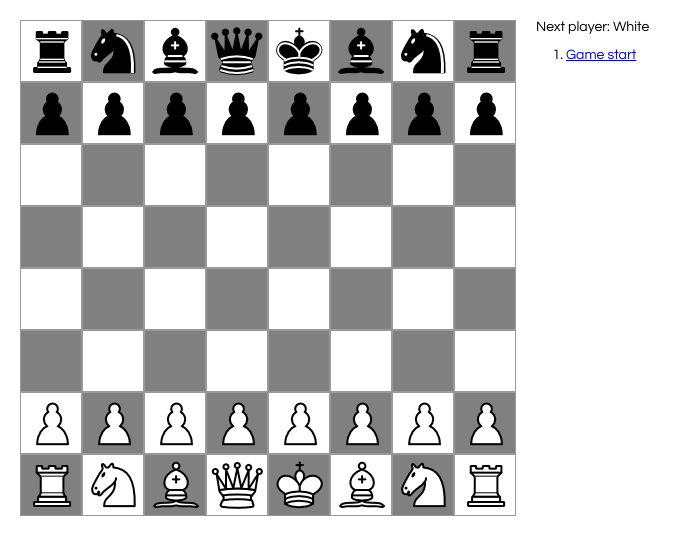
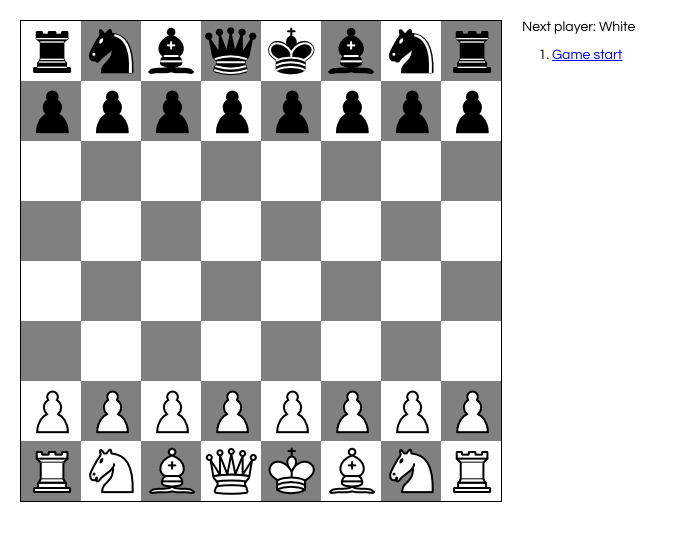
Before and after one commit to DavidHalman/chess, a React app: page / in a window 1280 px wide. Shown: the whole page, without its empty margins (0-692 px from the left). Built offline with nearby package versions, Linux system fonts and the light colour scheme.

Commit message:
More css changes

```diff
--- a/src/styles/Board.css
+++ b/src/styles/Board.css
@@ -1,14 +1,18 @@
+.game-board {
+    border: solid 1px black;
+}
+
 .square {
     background: #fff;
-    border: 1px solid #999;
     float: left;
     font-size: 24px;
     font-weight: bold;
     line-height: 34px;
-    height: 62px;
+    height: 60px;
     padding: 0;
     text-align: center;
-    width: 62px;
+    width: 60px;
+    border: none;
 }
 .square.white {
     background-color: white;
```
